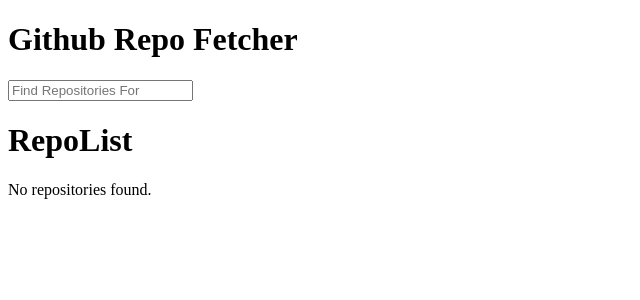
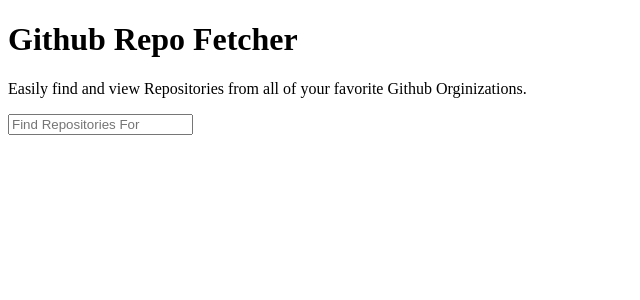
Before and after one commit to NoelleDeAngelo/Github-Repo-Fetcher, a React app: page / in a window 1280 px wide. Shown: the top 300 px of the page, without its empty margins (0-640 px from the left). Built offline with nearby package versions, Linux system fonts and the light colour scheme; the HTML template or start-up script is replaced by a standard one.

Commit message:
Add styling to repo section

```diff
--- a/client/src/App.jsx
+++ b/client/src/App.jsx
@@ -20,7 +20,6 @@
     setPossibleOrgs([]);
     setSearchFor('');
     setLoading(true);
-    !inputOrg ? inputOrg = org :inputOrg = inputOrg;
     axios.get('/repos', {params:{org:inputOrg}})
     .then((res)=>{setRepos(res.data), setLoading(false)})
     .catch((err)=>{console.log(err)})
@@ -28,7 +27,6 @@
 
   let handleSearchInput = (e)=> {
     setSearchFor(e.target.value)
-    setOrg(e.target.value)
     axios.get('/orgs', {params:{orgName:e.target.value}})
     .then((res)=> {
         setPossibleOrgs(res.data);
@@ -39,18 +37,17 @@
 
 
     return (
-    <div>
-      <h1>Github Repo Fetcher</h1>
+    <div className= 'app'>
+      <h1 className= 'title'>Github Repo Fetcher</h1>
+      <p className= 'tag-line'>Easily find and view Repositories from all of your favorite Github Orginizations.</p>
       <div className= 'search-container'>
         <input placeholder= 'Find Repositories For' className='search-input' type = 'text' value = {searchFor} onChange = {(e)=>{handleSearchInput(e)}}></input>
-        <i onClick= {handleGetRepos}class="fa fa-search" aria-hidden="true"></i>
+        <i onClick= {()=>{handleGetRepos(searchFor); setOrg(searchFor)}}class="fa fa-search" aria-hidden="true"></i>
       </div>
       <div className='poss-orgs-container'>
         {possibleOrgs.map((possOrg, i)=> (<p className='poss-orgs' key= {i} onClick={()=> { handleGetRepos(possOrg); setOrg(possOrg)}}>{possOrg}</p>))}
       </div>
-
-      {loading ? <PropagateLoader color = '#5dcfb4' loading={loading} size={30} css={css`display: block; margin: 20px 200px;`}/> : <RepoList  org = {org} repos= {repos}/>}
-
+      {loading ? <PropagateLoader  color = '#5dcfb4' loading={loading} size={30} css={css`display: block; margin: auto;`}/> : <RepoList  org = {org} repos= {repos}/>}
     </div>
     )
 
--- a/client/src/RepoList.jsx
+++ b/client/src/RepoList.jsx
@@ -6,11 +6,12 @@
 
 let RepoList = ({repos, org})=>{
 
+
+
     return (
-    <div>
-      <h1>RepoList</h1>
-      {repos.length? <p>{org} has {repos.length} repositories. </p>: <p>No repositories found.</p>}
-      <div>{repos.map((repo, i)=> <RepoListItem  key= {i} item ={repo}/>)}</div>
+    <div className= 'repo-section'>
+      {repos.length? <h2 id= 'repo-num'>{org} has {repos.length} repositories. </h2>: null}
+      {repos.map((repo, i)=> <RepoListItem  key= {i} item ={repo}/>)}
     </div>
     )
 
--- a/client/src/RepoListItem.jsx
+++ b/client/src/RepoListItem.jsx
@@ -18,14 +18,19 @@
   }
 
     return (
-    <div>
-      <div onClick ={()=>handleRepoClick(item.owner, item.name)}className = 'repo-list-item'>
-        <p className = 'repo-name'>{item.name}</p>
+    <div className = 'repo-list-item'>
+      <div className = 'flex-column' onClick ={()=>handleRepoClick(item.owner, item.name)}>
+      <div  className='flex-row repo-row1'>
+        <h3 className = 'repo-name'>{item.name}</h3>
         <span className = 'language'>{item.language}</span>
-        <p className = 'repo-description'>{item.description}</p>
+      </div>
+      <p className = 'repo-description repo-row2'>{item.description}</p>
+      <div className='flex-row repo-row3'>
         <span className = 'star-count'>star count: {item.starCount}</span>
         <span className = 'forks-count'>forks: {item.forkCount}</span>
         <span className ='date-created'>Created: {item.dateCreated}</span>
+      </div>
+
       </div>
       <Modal
         isOpen ={modalIsOpen}
```
Also changed, not shown: 1 other file (tests, documents, lock files or other folders).
